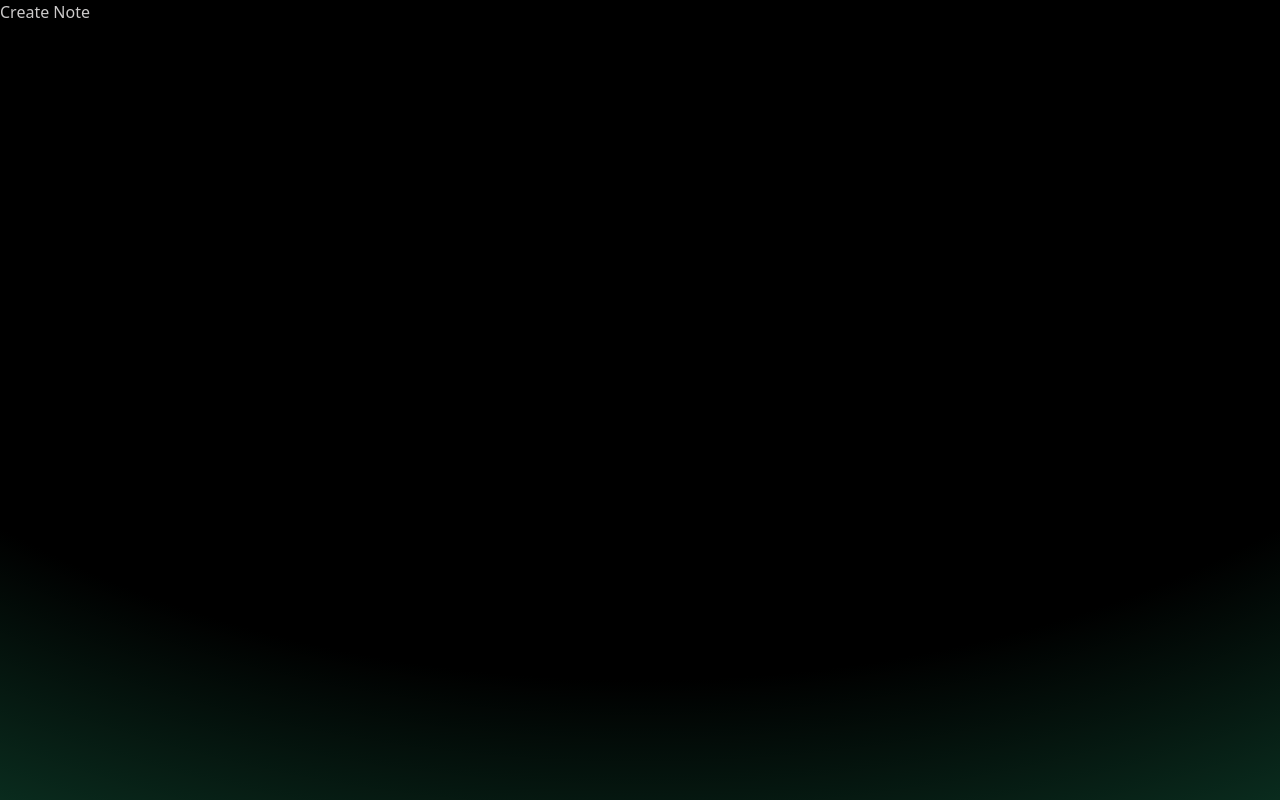
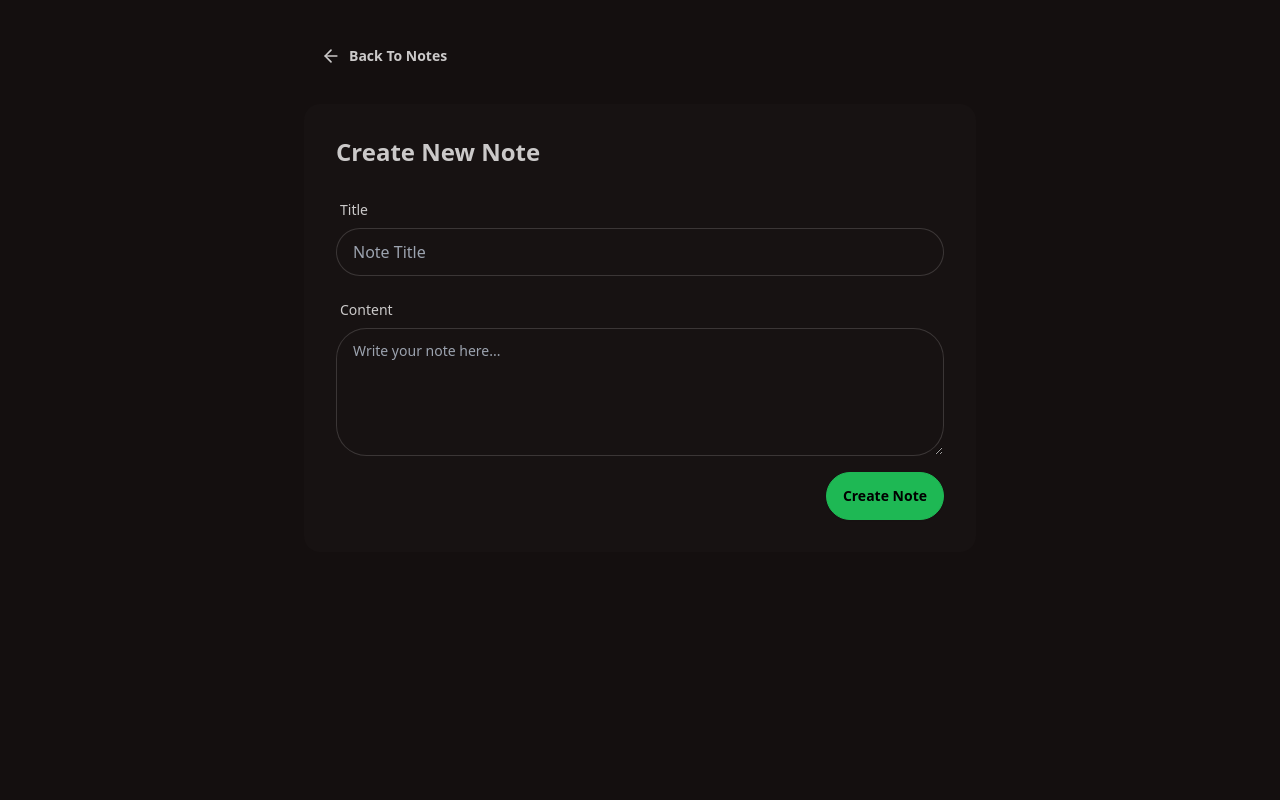
Before and after one commit to EhsanAslam007/MERN-Stack-Tutorial-for-Beginners-with-Deployment-2025, a React app in the folder frontend/: page /create in a window 1280 px wide. Built offline with nearby package versions, Linux system fonts and the light colour scheme; the HTML template or start-up script is replaced by a standard one.

Commit message:
Ehsan Changes

```diff
--- a/frontend/src/components/NoteCard.jsx
+++ b/frontend/src/components/NoteCard.jsx
@@ -1,10 +1,23 @@
 import { PenSquareIcon, Trash2Icon } from 'lucide-react';
 import React from 'react'
 import { Link } from 'react-router-dom'
-import {formatDate} from '../lib/utils'
+import { formatDate } from '../lib/utils'
+import toast from 'react-hot-toast';
 
-const NoteCard = ({note}) => {
-    return <Link to ={`/note/${note._id}`}  className="card bg-base-100 hover:shadow-lg transition-all duration-200 border-t-4 border-solid border-[#00FF9D]">
+const NoteCard = ({ note }) => {
+    const handleDelete = async (e, id) => {
+        e.preventDefault();
+        if (!window.confirm("Are you sure you want to delete this note!")) return;
+        try {
+            await api.delete(`/notes/${id}`);
+            toast.success("Note Deleted Succeccfully!")
+        } catch (error) {
+            console.log("Error in deleting Note", error);
+            toast.error("Failed to delete Note!");
+        }
+    }
+
+    return <Link to={`/note/${note._id}`} className="card bg-base-100 hover:shadow-lg transition-all duration-200 border-t-4 border-solid border-[#00FF9D]">
         <div className='card-body'>
             <h3 className='card-title text-base-content'>{note.title}</h3>
             <p className='text-base-content/70 line-clamp-3'>{note.content}</p>
@@ -13,9 +26,9 @@
                     {formatDate(new Date(note.createdAt))}
                 </span>
                 <div className='flex items-center gap-1'>
-                <PenSquareIcon className='size-4'/>
-                <button className='btn btn-xs btn-ghost text-error'>
-                    <Trash2Icon className='size-4'/>
+                    <PenSquareIcon className='size-4' />
+                    <button className='btn btn-xs btn-ghost text-error' onClick={(e) => handleDelete(e, note._id)}>
+                        <Trash2Icon className='size-4' />
                     </button>
                 </div>
             </div>
--- /dev/null
+++ b/frontend/src/lib/axios.js
@@ -0,0 +1,5 @@
+import axios from "axios";
+const api = axios.create({
+    baseURL: "http://localhost:5001/api"
+});
+export default api;
--- a/frontend/src/pages/CreatePage.jsx
+++ b/frontend/src/pages/CreatePage.jsx
@@ -1,11 +1,88 @@
-import React from 'react'
+import { ArrowLeftIcon, ConeIcon } from 'lucide-react';
+import { Link, useNavigate } from 'react-router-dom';
+import React, { useState } from 'react'
+import toast from 'react-hot-toast';
+import api from '../lib/axios';
 
 const CreatePage = () => {
-  return (
-    <div>
-      <h1>Create Note</h1>
+  const [title, setTitle] = useState("");
+  const [content, setContent] = useState("");
+  const [loading, setLoading] = useState(false);
+const navigate = useNavigate();
+
+  const handleSubmit = async (e) => {
+    e.preventDefault();
+    // if(!title.trim() || !content.trim()){
+    //   toast.error("All fields required");
+    //   return;
+    // }
+    setLoading (true)
+    try {
+      await api.post("/notes",{
+        title,
+        content
+      })
+      toast.success("Note Created Successfully!")
+      navigate("/")
+    } catch (error) {
+      console.log("Error Creating Note!");
+
+      if(error.response.status === 429){
+        toast.error("Slow Down You're creating notes too fast",{
+          duration: 4000,
+          icon:<ConeIcon className="w-5 h-5 text-red-600" />,
+        });
+        }
+        else {
+          toast.error("Error creating Note!!")
+      }
+    } finally{
+      setLoading(false)
+    }
+  }
+  return <div className='min-h-screen bg-base-200'>
+    <div className='container mx-auto px-4 py-8'>
+      <div className='max-w-2xl mx-auto'>
+        <Link to={"/"} className = "btn btn-ghost mb-6">
+          <ArrowLeftIcon className='size-5' />
+          Back To Notes
+        </Link>
+        <div className='card bg-base-100'>
+          <div className='card-body'>
+            <h2 className='card-title text-2xl mb-4'>Create New Note</h2>
+            <form onSubmit={handleSubmit}>
+              <div className='form-control mb-4'>
+                <label htmlFor="" className="label">
+                  <span className='label-text'>Title</span>
+                </label>
+                <input type="text"
+                placeholder='Note Title'
+                className='input input-bordered'
+                value={title}
+                onChange={(e) => setTitle (e.target.value)}
+                />
+              </div>
+              <div className='form-control mb-4'>
+                <label className="label">
+                  <span className='label-text'>Content</span>
+                </label>
+                <textarea
+                placeholder='Write your note here...'
+                className='textarea textarea-bordered h-32'
+                value={content}
+                onChange={(e) => setContent (e.target.value)}
+                />
+              </div>
+              <div className='card-actions justify-end'>
+                <button type='submit' className='btn btn-primary' disabled={loading}>
+                  {loading ? "Creating..." : "Create Note"}
+                </button>
+              </div>
+            </form>
+          </div>
+        </div>
+      </div>
     </div>
-  )
+  </div>
 }
-
 export default CreatePage
--- a/frontend/src/pages/HomePage.jsx
+++ b/frontend/src/pages/HomePage.jsx
@@ -1,7 +1,7 @@
 import React, { useEffect, useState } from 'react'
 import Navbar from '../components/Navbar';
 import RateLimitedUi from '../components/RateLimitedUi';
-import axios from 'axios'
+import api from '../lib/axios';
 import toast from 'react-hot-toast'
 import NoteCard from '../components/NoteCard';
 const HomePage = () => {
@@ -11,7 +11,7 @@
   useEffect(() => {
     const fetchNotes = async () => {
       try {
-        const res = await axios.get("http://localhost:5001/api/notes");
+        const res = await api.get("/notes");
         console.log(res.data);
         setNotes(res.data);
         setIsRateLimited(false);
@@ -38,7 +38,9 @@
           <div className='grid grid-cols-1 md:grid-cols-2 lg:grid-cols-3 gap-6'>
             {notes.map((note) => (
               <NoteCard key={note._id} note={note} />
+
             ))}
+
           </div>
         )}
       </div>
```
Also changed, not shown: frontend/src/App.jsx (+0 -11 lines). Lines whose indentation alone changed are shown as unchanged.
